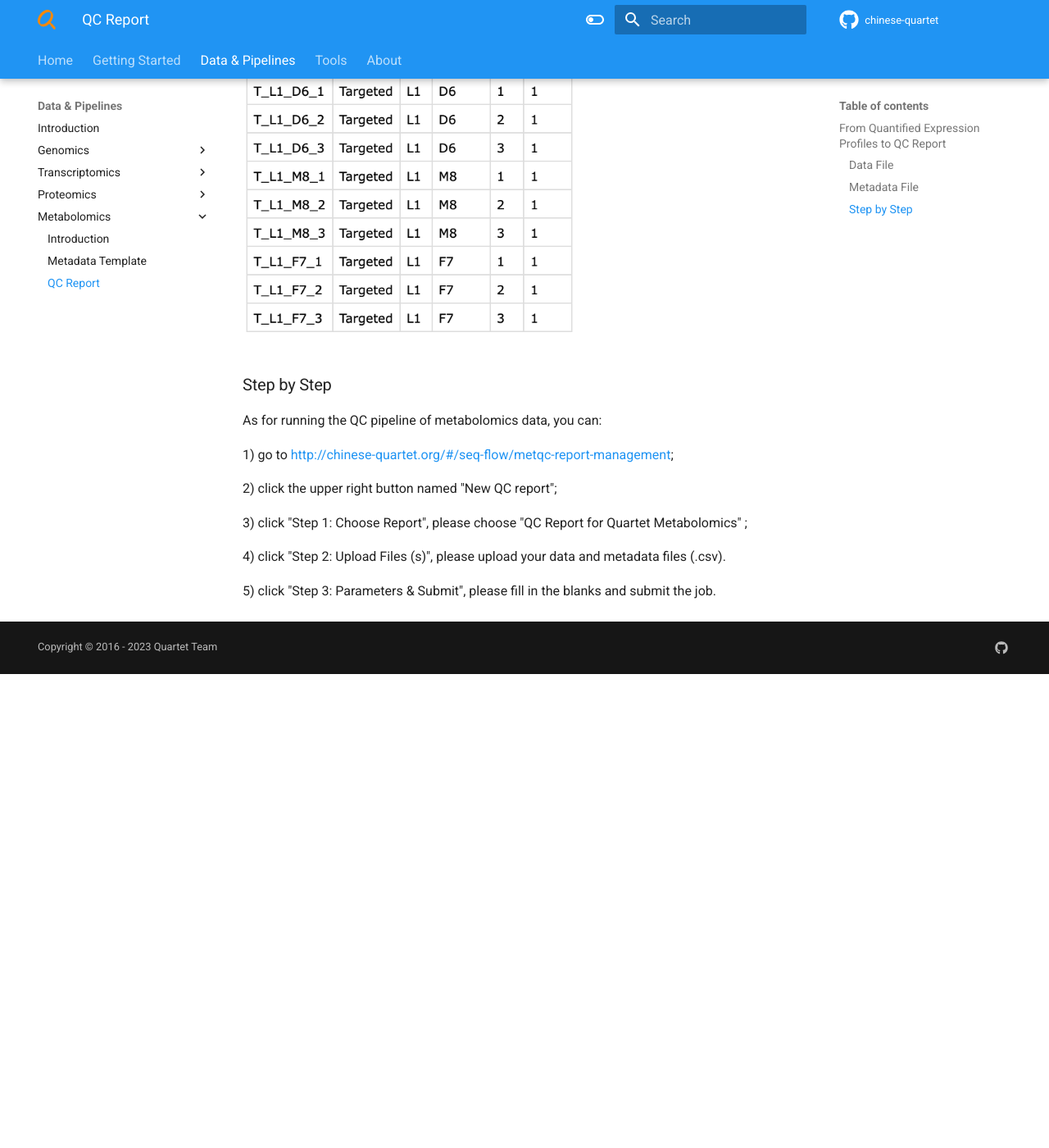
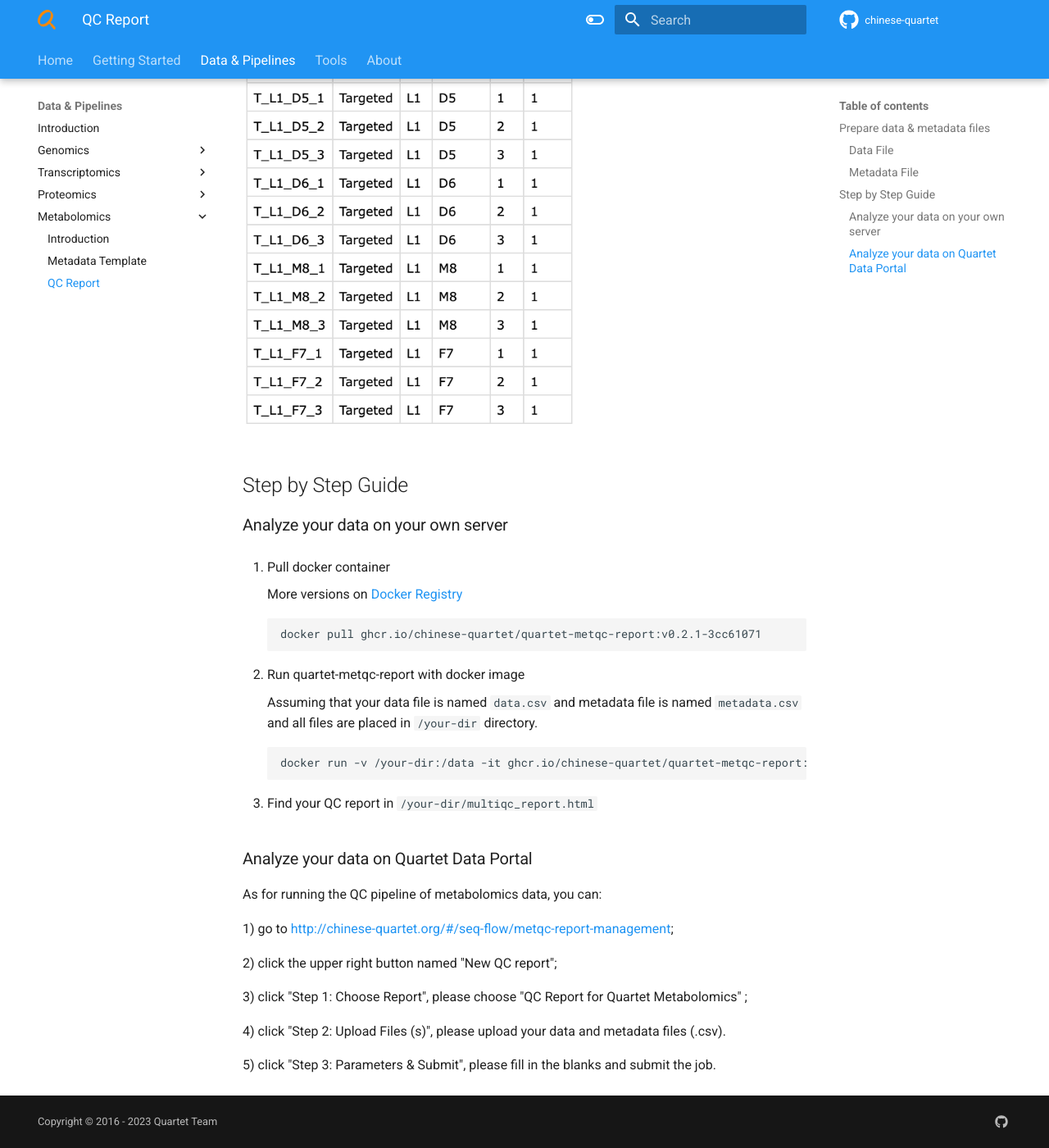
Before and after one commit to chinese-quartet/docs.chinese-quartet.org, an MkDocs documentation site: the page built from docs/data_pipelines/metabolomics/qc_report.md, in a window 1280 px wide and 1400 px high, scrolled down 1167 px. Shown: the whole window at 82% size. Built offline with MkDocs 1.6.1 and Material for MkDocs 9.7.7, drawn with Linux system fonts in a browser that asks for light colours; comment, search, counter and statistics services are not loaded; before the commit the page ends 1989 px from its top, so only the background shows below that; some of the changed text lies outside the part shown.

Commit message:
Improve doc for metabolomics qc report.

````diff
--- a/docs/data_pipelines/metabolomics/qc_report.md
+++ b/docs/data_pipelines/metabolomics/qc_report.md
@@ -1,8 +1,12 @@
-## From Quantified Expression Profiles to QC Report
+From Quantified Expression Profiles to QC Report for Metabolomics (targeted and untargeted)
 
 .csv format of quantified expression profiles at metabolite level
 
-> Metabolomics (targeted and untargeted)
+!!! note
+    You can find the source code on [chinese-quartet/quartet-metqc-report](https://github.com/chinese-quartet/quartet-metqc-report.git)
+
+## Prepare data & metadata files
+
 ### Data File
 The data file provides quantitative information on Quartet samples at the metabolite level.
 1. The data file should be comma separated values (`.csv`) or tab delimited text (`.txt`) with a header in the first row.
@@ -25,8 +29,31 @@
 
 ![Metabolomics Sample Data](../../assets/images/metabolomics-sample-data.png){ width="60%" }
 
+## Step by Step Guide
 
-### Step by Step
+### Analyze your data on your own server
+
+1. Pull docker container
+
+    More versions on [Docker Registry](https://github.com/chinese-quartet/quartet-metqc-report/pkgs/container/quartet-metqc-report)
+
+    ```
+    docker pull ghcr.io/chinese-quartet/quartet-metqc-report:v0.2.1-3cc61071
+    ```
+
+2. Run quartet-metqc-report with docker image
+
+    Assuming that your data file is named `data.csv` and metadata file is named `metadata.csv` and all files are placed in `/your-dir` directory.
+
+    ```
+    docker run -v /your-dir:/data -it ghcr.io/chinese-quartet/quartet-metqc-report:v0.2.1-3cc61071 -d /data/data.csv -m /data/metadata.csv -o /data
+    ```
+
+3. Find your QC report in `/your-dir/multiqc_report.html`
+
+
+### Analyze your data on Quartet Data Portal
+
 As for running the QC pipeline of metabolomics data, you can:
 
 1) go to [http://chinese-quartet.org/#/seq-flow/metqc-report-management](http://chinese-quartet.org/#/seq-flow/metqc-report-management);
````
